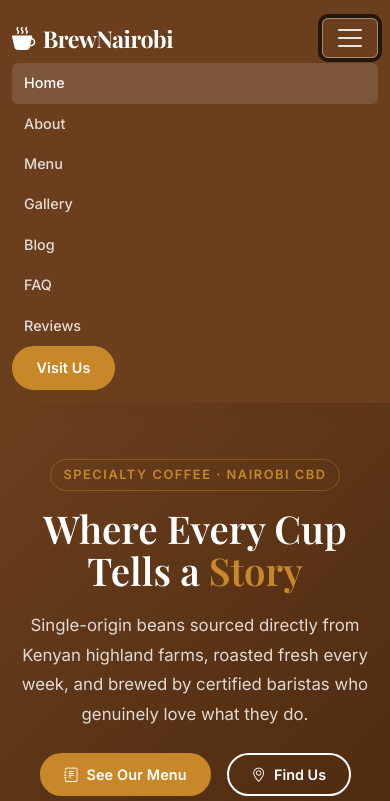
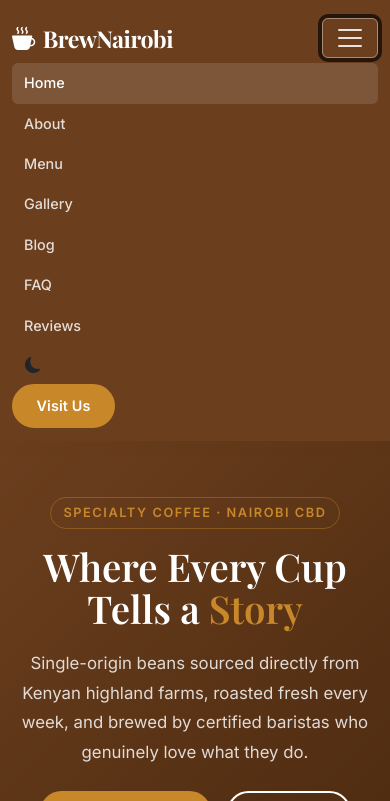
Before and after one commit to Danniz1/brewnairob, a plain HTML site: page index.html in a window 390 px wide. Both pictures are taken after a click on the button "Toggle navigation". Shown: the top 801 px of the page. Drawn offline with nearby package versions, Linux system fonts and the light colour scheme.

```diff
--- a/index.html
+++ b/index.html
@@ -107,7 +107,14 @@
             <a class="nav-link" href="pages/testimonials.html">Reviews</a>
           </li>
           <!-- CTA button - stands out from the other links -->
-          <li class="nav-item ms-lg-2">
+          <!-- Dark mode toggle button -->
+          <li class="nav-item ms-lg-1">
+            <button id="darkModeToggle" class="btn btn-dark-toggle" aria-label="Switch to dark mode" title="Toggle dark mode">
+              <i class="bi bi-moon-fill" aria-hidden="true"></i>
+            </button>
+          </li>
+          <!-- CTA button -->
+          <li class="nav-item ms-lg-1">
             <a class="btn btn-brand" href="pages/contact.html">Visit Us</a>
           </li>
         </ul>
```
